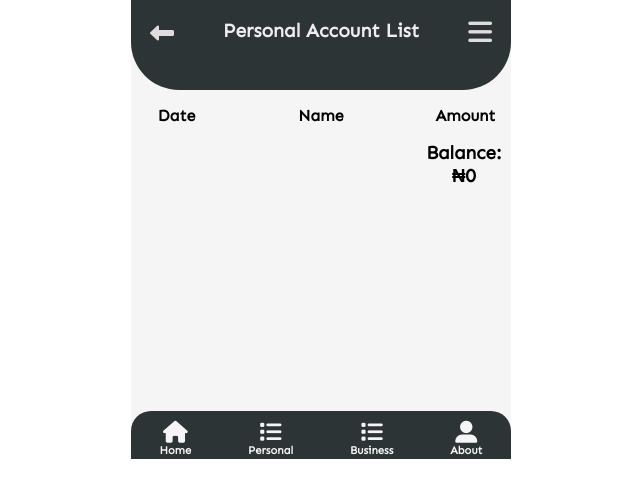
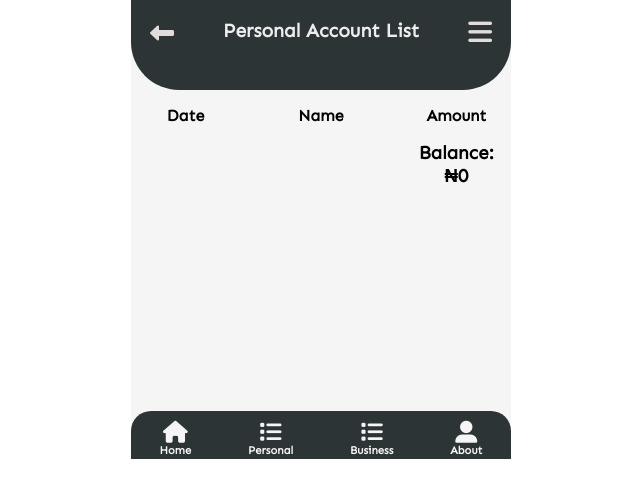
Before and after one commit to Segun98/NairaTrack, a React (Create React App) app: page /personal-account-detailed-list in a window 1280 px wide. Shown: the top 498 px of the page, without its empty margins (319-959 px from the left). Built offline with nearby package versions, Linux system fonts and the light colour scheme; a web font is replaced by a local one.

Commit message:
minor style fix

```diff
--- a/src/App.css
+++ b/src/App.css
@@ -615,7 +615,7 @@ header {
     display: grid;
     display: -moz-grid;
     display: -ms-grid;
-    grid-template-columns: 1fr 3fr 1fr;
+    grid-template-columns: 1fr 2fr 1fr;
     margin: auto;
     width: 90%;
     place-items: center;
@@ -634,7 +634,7 @@ header {
     display: grid;
     display: -moz-grid;
     display: -ms-grid;
-    grid-template-columns: 1fr 3fr 1fr;
+    grid-template-columns: 1fr 2fr 1fr;
     margin: auto;
     width: 95%;
     margin-top: 1rem;
```
